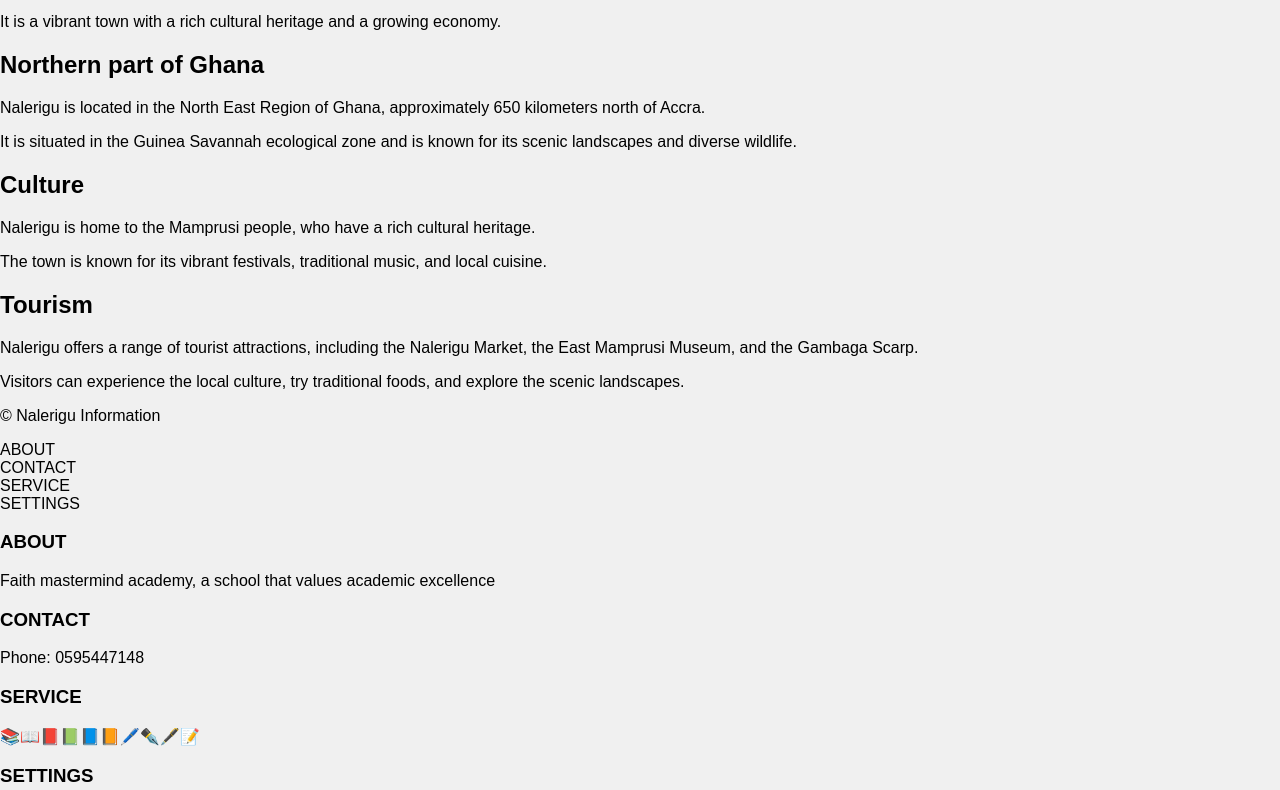
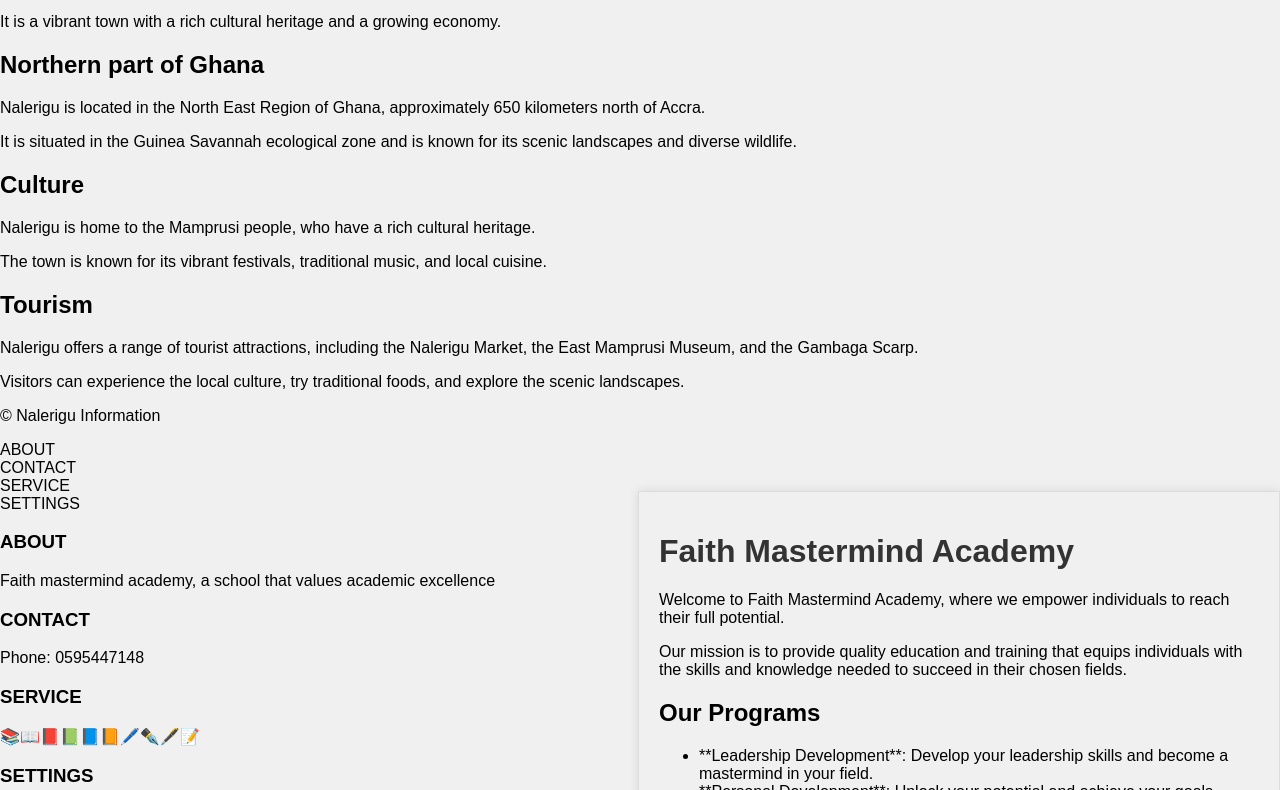
Before and after one commit to Plugfam/Faith-Mastermind-Academy-portal-, a plain HTML site: page dashboard.html in a window 1280 px wide. Shown: the part 2010-2800 px from the top of the page. Drawn offline with Linux system fonts and the light colour scheme; files that its build step writes are made by us from their sources; files whose address does not match are found by name.

Commit message:
Update dashboard.html

```diff
--- a/dashboard.html
+++ b/dashboard.html
@@ -230,6 +230,45 @@ footer {
     </footer>
 </body>
 </html>
+            <!DOCTYPE html>
+<html lang="en">
+<head>
+    <meta charset="UTF-8">
+    <meta name="viewport" content="width=device-width, initial-scale=1.0">
+    <title>Faith Mastermind Academy</title>
+    <style>
+        body {
+            font-family: Arial, sans-serif;
+            margin: 0;
+            padding: 0;
+        }
+        .container {
+            width: 50%;
+            float: right;
+            padding: 20px;
+            background-color: #f0f0f0;
+            border: 1px solid #ddd;
+            box-shadow: 0 0 10px rgba(0, 0, 0, 0.1);
+        }
+        h1 {
+            color: #333;
+        }
+    </style>
+</head>
+<body>
+    <div class="container">
+        <h1>Faith Mastermind Academy</h1>
+        <p>Welcome to Faith Mastermind Academy, where we empower individuals to reach their full potential.</p>
+        <p>Our mission is to provide quality education and training that equips individuals with the skills and knowledge needed to succeed in their chosen fields.</p>
+        <h2>Our Programs</h2>
+        <ul>
+            <li>**Leadership Development**: Develop your leadership skills and become a mastermind in your field.</li>
+            <li>**Personal Development**: Unlock your potential and achieve your goals.</li>
+            <li>**Professional Training**: Enhance your skills and knowledge in your chosen profession.</li>
+        </ul>
+    </div>
+</body>
+</html>
 
 <div class="menu" id="menu">
   <div onclick="showContent('about')">ABOUT</div>
```
